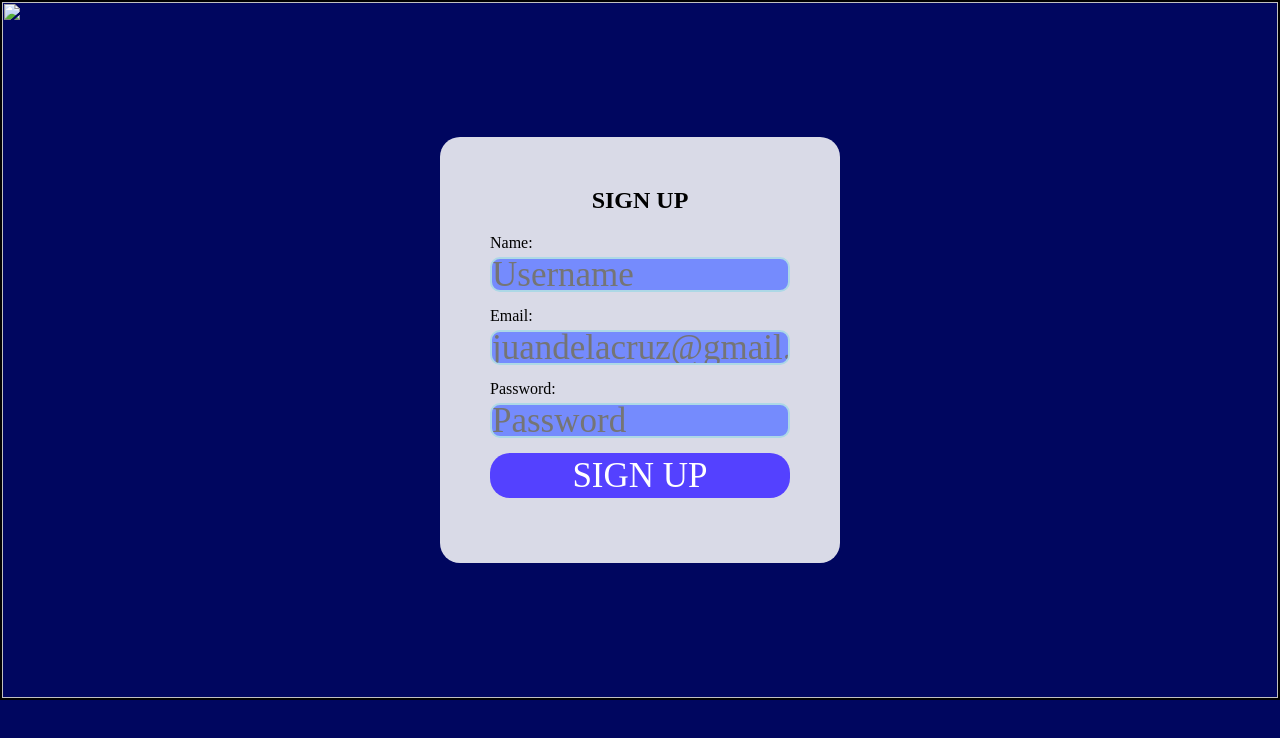
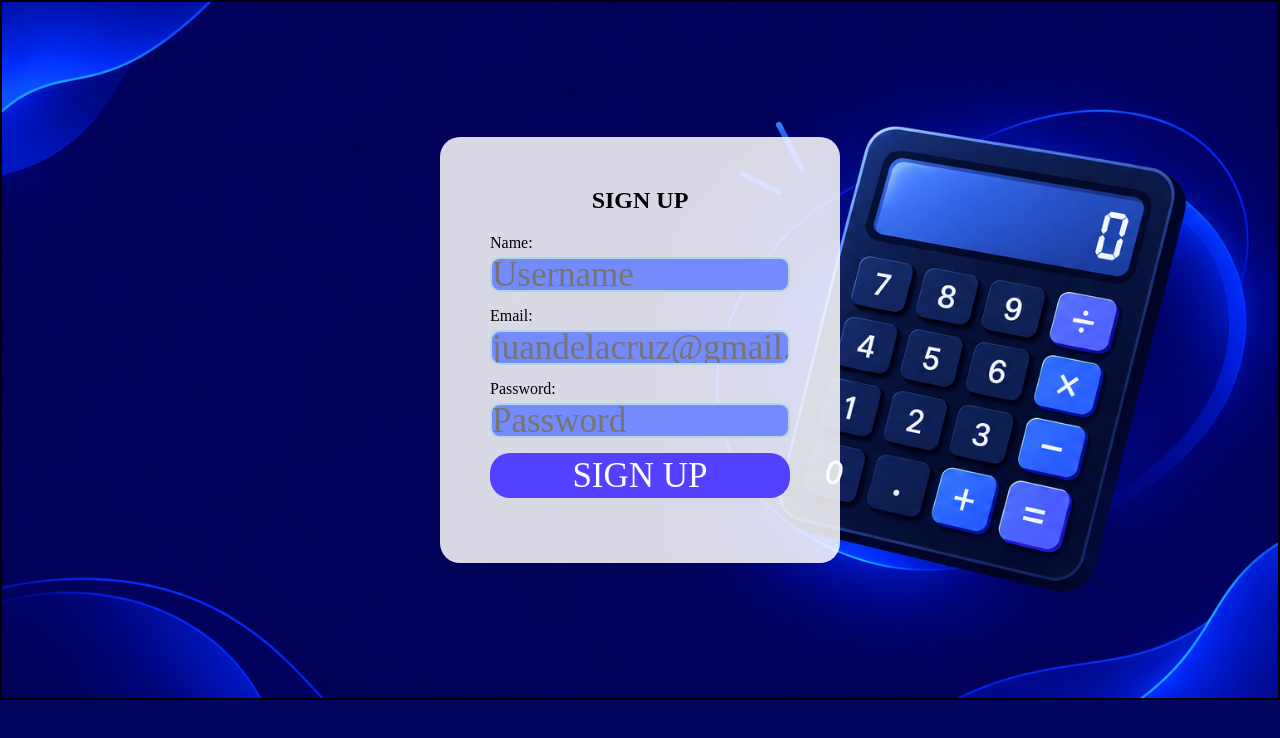
Before and after one commit to delacruzramillance-blip/CALCULAX, a plain HTML site: page login.html in a window 1280 px wide. Drawn offline with Linux system fonts and the light colour scheme.

Commit message:
Fix image source path in signup form

```diff
--- a/login.html
+++ b/login.html
@@ -7,7 +7,7 @@
 <body>
    <div class="card">
 
-    <img src="img/homebg.png" class="loginimg">
+    <img src="homebg.png" class="loginimg">
 
     <form action="index.html">
         <h2><b>SIGN UP</b></h2>
```
